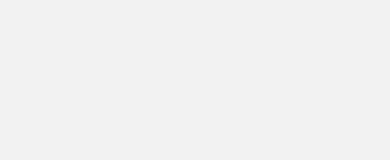
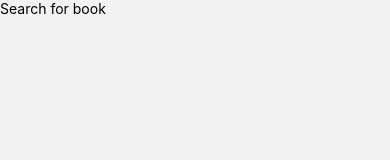
Before and after one commit to dell2duo/kt_tdd, a React Native app: screen /Home in a window 390 px wide. Shown: the top 160 px of the page. Built offline with nearby package versions, Linux system fonts and the light colour scheme.

Commit message:
testing if the api calls work

```diff
--- a/src/pages/Home.tsx
+++ b/src/pages/Home.tsx
@@ -1,8 +1,33 @@
-import React from 'react';
-import { View } from 'react-native';
+import React, { useState } from 'react';
+import { Text, TextInput, View } from 'react-native';
+import Manager from '../service/Manager';
+import { IBook } from '../shared/interfaces/IBook';
 
-const Home: React.FC = () => {
-  return <View />;
+const manager = new Manager();
+
+const HomeScreen: React.FC = () => {
+  const [books, setBooks] = useState([] as IBook[]);
+
+  const searchBooks = async (title: string) => {
+    const foundBooks = await manager.getBooks(title);
+    if (foundBooks) {
+      setBooks(foundBooks);
+    }
+  };
+
+  return (
+    <View>
+      <TextInput
+        placeholder="Search for book"
+        onChangeText={text => searchBooks(text)}
+      />
+      {books.map(book => (
+        <View key={book.id}>
+          <Text>{book.volumeInfo.title}</Text>
+        </View>
+      ))}
+    </View>
+  );
 };
 
-export default Home;
+export default HomeScreen;
```
